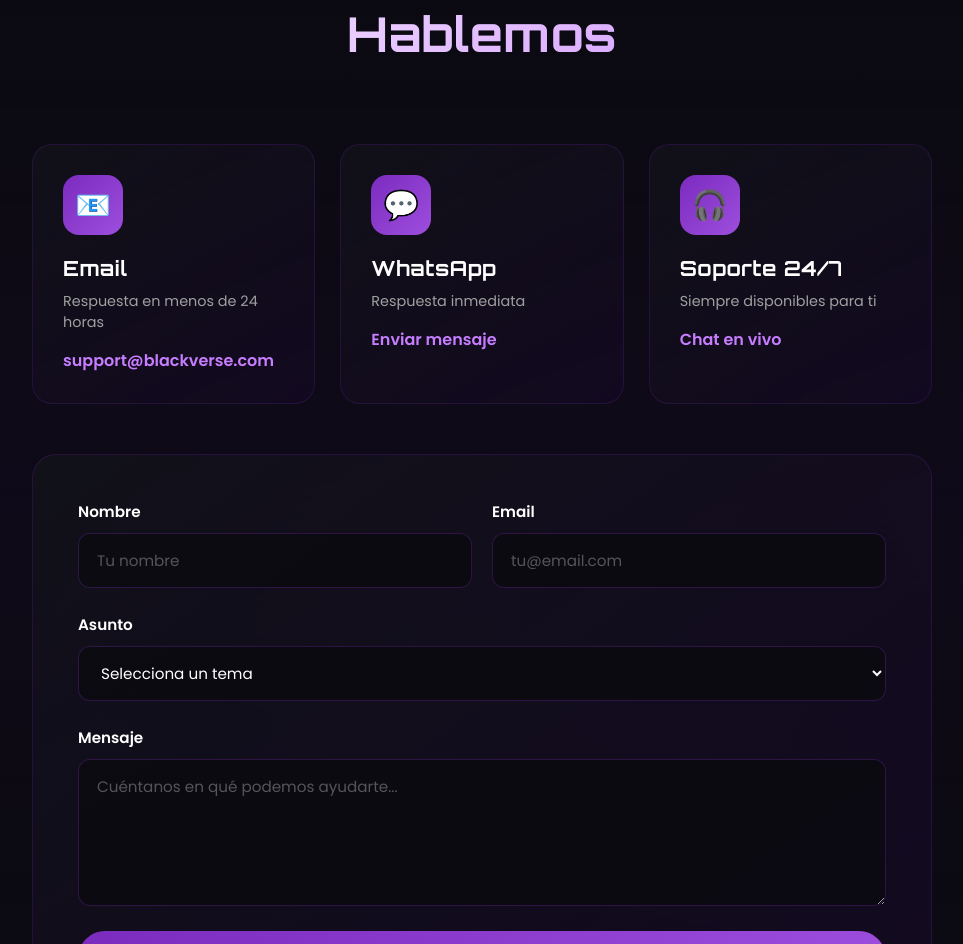
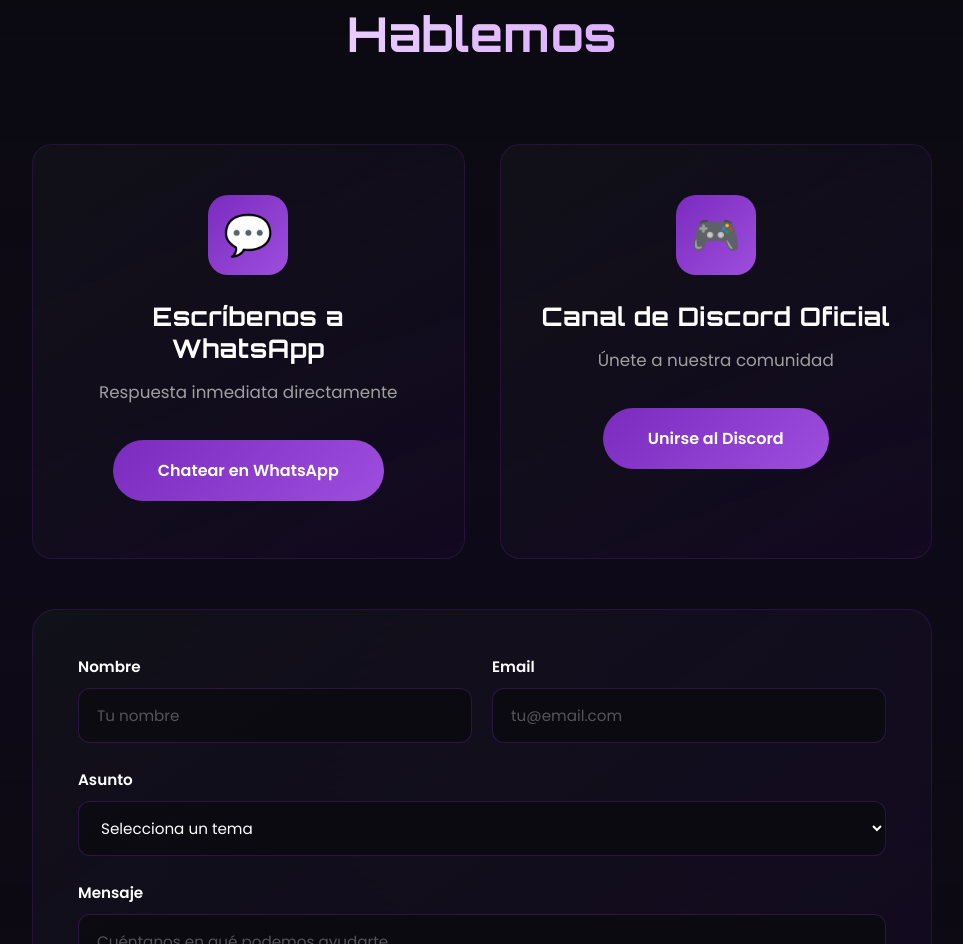
Before and after one commit to jephersonRD/BlackVerse, a plain HTML site: page index.html in a window 1280 px wide. Shown: the part 4051-4995 px from the top of the page, without its empty margins (158-1121 px from the left). Drawn offline with Linux system fonts and the light colour scheme.

Commit message:
Add files via upload

```diff
--- a/index.html
+++ b/index.html
@@ -961,18 +961,21 @@
 
         .contact-info {
             display: grid;
-            grid-template-columns: repeat(3, 1fr);
-            gap: 25px;
+            grid-template-columns: repeat(2, 1fr);
+            gap: 35px;
+            max-width: 1000px;
+            margin: 0 auto;
         }
 
         .contact-card {
             background: linear-gradient(145deg, rgba(18, 18, 26, 0.9), rgba(26, 10, 46, 0.4));
             border: 1px solid rgba(123, 44, 191, 0.2);
             border-radius: 20px;
-            padding: 30px;
+            padding: 50px 40px;
             transition: all 0.4s;
             position: relative;
             overflow: hidden;
+            text-align: center;
         }
 
         .contact-card::before {
@@ -998,15 +1001,15 @@
         }
 
         .contact-icon {
-            width: 60px;
-            height: 60px;
+            width: 80px;
+            height: 80px;
             background: linear-gradient(135deg, var(--violet-main), var(--violet-light));
-            border-radius: 16px;
+            border-radius: 20px;
             display: flex;
             align-items: center;
             justify-content: center;
-            font-size: 1.8rem;
-            margin-bottom: 20px;
+            font-size: 2.5rem;
+            margin: 0 auto 25px;
             transition: transform 0.4s;
         }
 
@@ -1016,15 +1019,15 @@
 
         .contact-card h3 {
             font-family: 'Orbitron', sans-serif;
-            font-size: 1.3rem;
-            margin-bottom: 10px;
+            font-size: 1.6rem;
+            margin-bottom: 15px;
             color: var(--white);
         }
 
         .contact-card p {
             color: var(--gray);
-            font-size: 0.9rem;
-            margin-bottom: 15px;
+            font-size: 1.05rem;
+            margin-bottom: 25px;
         }
 
         .contact-link {
@@ -1567,24 +1570,17 @@
         <div class="contact-container">
             <div class="contact-info">
                 <div class="contact-card">
-                    <div class="contact-icon">📧</div>
-                    <h3>Email</h3>
-                    <p>Respuesta en menos de 24 horas</p>
-                    <a href="mailto:support@blackverse.com" class="contact-link">support@blackverse.com</a>
+                    <div class="contact-icon">💬</div>
+                    <h3>Escríbenos a WhatsApp</h3>
+                    <p>Respuesta inmediata directamente</p>
+                    <a href="https://wa.me/50236145970?text=Hola%20Blackverse,%20me%20interesa%20conocer%20más%20sobre%20sus%20servicios" target="_blank" class="btn-primary" style="display: inline-block; text-decoration: none; margin-top: 10px;">Chatear en WhatsApp</a>
                 </div>
 
                 <div class="contact-card">
-                    <div class="contact-icon">💬</div>
-                    <h3>WhatsApp</h3>
-                    <p>Respuesta inmediata</p>
-                    <a href="https://wa.me/1234567890" target="_blank" class="contact-link">Enviar mensaje</a>
-                </div>
-
-                <div class="contact-card">
-                    <div class="contact-icon">🎧</div>
-                    <h3>Soporte 24/7</h3>
-                    <p>Siempre disponibles para ti</p>
-                    <a href="#" class="contact-link">Chat en vivo</a>
+                    <div class="contact-icon">🎮</div>
+                    <h3>Canal de Discord Oficial</h3>
+                    <p>Únete a nuestra comunidad</p>
+                    <a href="https://discord.com/invite/e8rtN5Juqq" target="_blank" class="btn-primary" style="display: inline-block; text-decoration: none; margin-top: 10px;">Unirse al Discord</a>
                 </div>
             </div>
 
```
